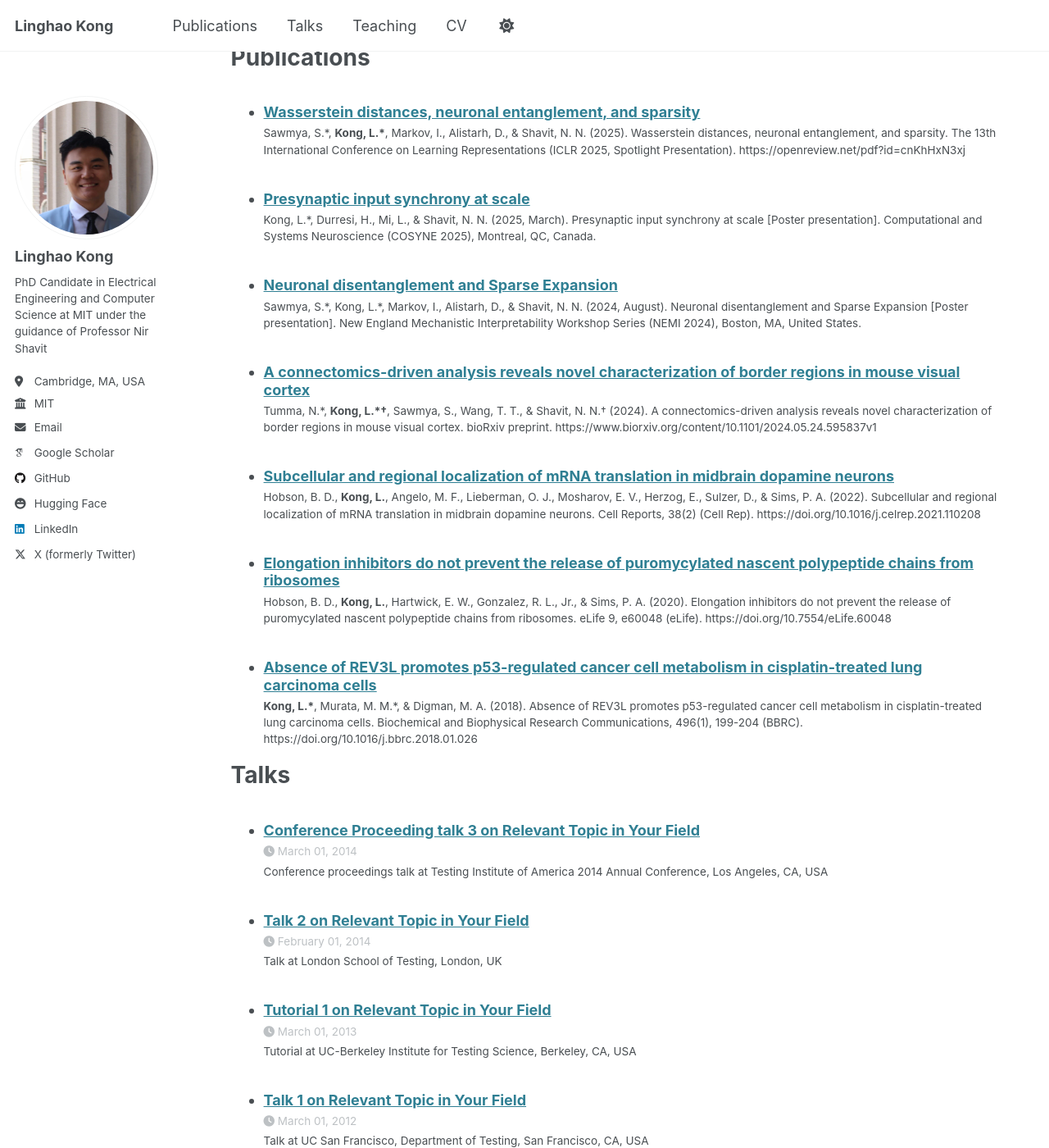
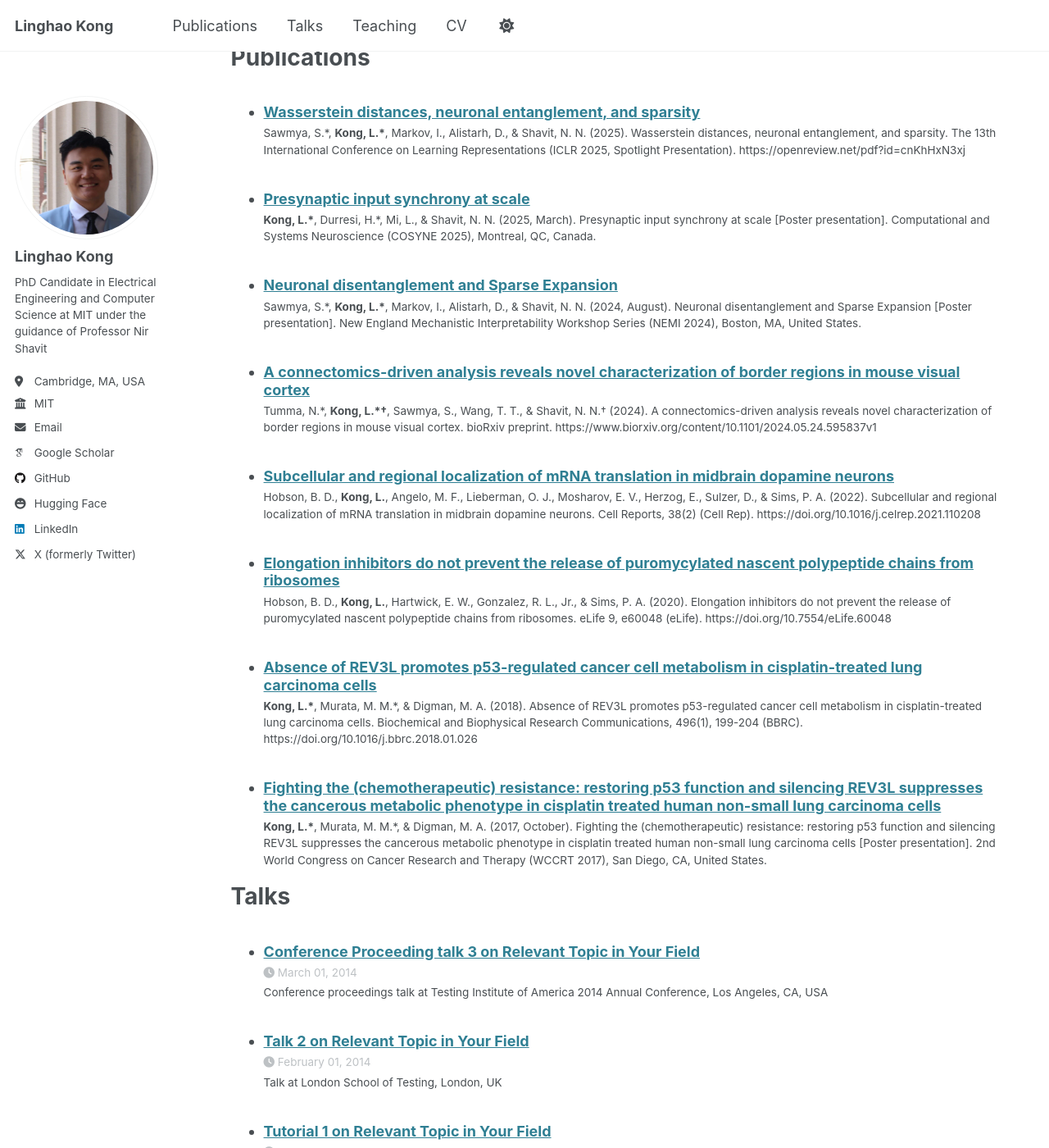
Before and after one commit to Lin-K76/Lin-K76.github.io, a Jekyll site: the page built from _pages/cv.md, in a window 1280 px wide and 1400 px high, scrolled down 1026 px. Shown: the whole window at 82% size. Built offline with Jekyll 4.4.1, drawn with Linux system fonts in a browser that asks for light colours; some web fonts are replaced.

```diff
--- /dev/null
+++ b/_publications/2017-fighting.md
@@ -0,0 +1,14 @@
+---
+title: "Fighting the (chemotherapeutic) resistance: restoring p53 function and silencing REV3L suppresses the cancerous metabolic phenotype in cisplatin treated human non-small lung carcinoma cells"
+collection: publications
+category: conferences
+permalink: /publication/2017-fighting
+excerpt: ''
+date: 2017-10-01
+isconf: true
+venue: 'WCCRT'
+fullvenue: '2nd World Congress on Cancer Research and Therapy (WCCRT 2017)'
+# paperurl: 'https://shavitlab.csail.mit.edu/papers/Input-Synchrony-V1.pdf'
+authors: '<strong>Linghao Kong*</strong>, Michael M. Murata*, & Michelle A. Digman'
+citation: '<strong>Kong, L.*</strong>, Murata, M. M.*, & Digman, M. A. (2017, October). Fighting the (chemotherapeutic) resistance: restoring p53 function and silencing REV3L suppresses the cancerous metabolic phenotype in cisplatin treated human non-small lung carcinoma cells [Poster presentation]. 2nd World Congress on Cancer Research and Therapy (WCCRT 2017), San Diego, CA, United States.'
+---
```
Also changed, not shown: _publications/2024-neuronal.md (+2 -2 lines), _publications/2025-presynaptic.md (+4 -2 lines).
